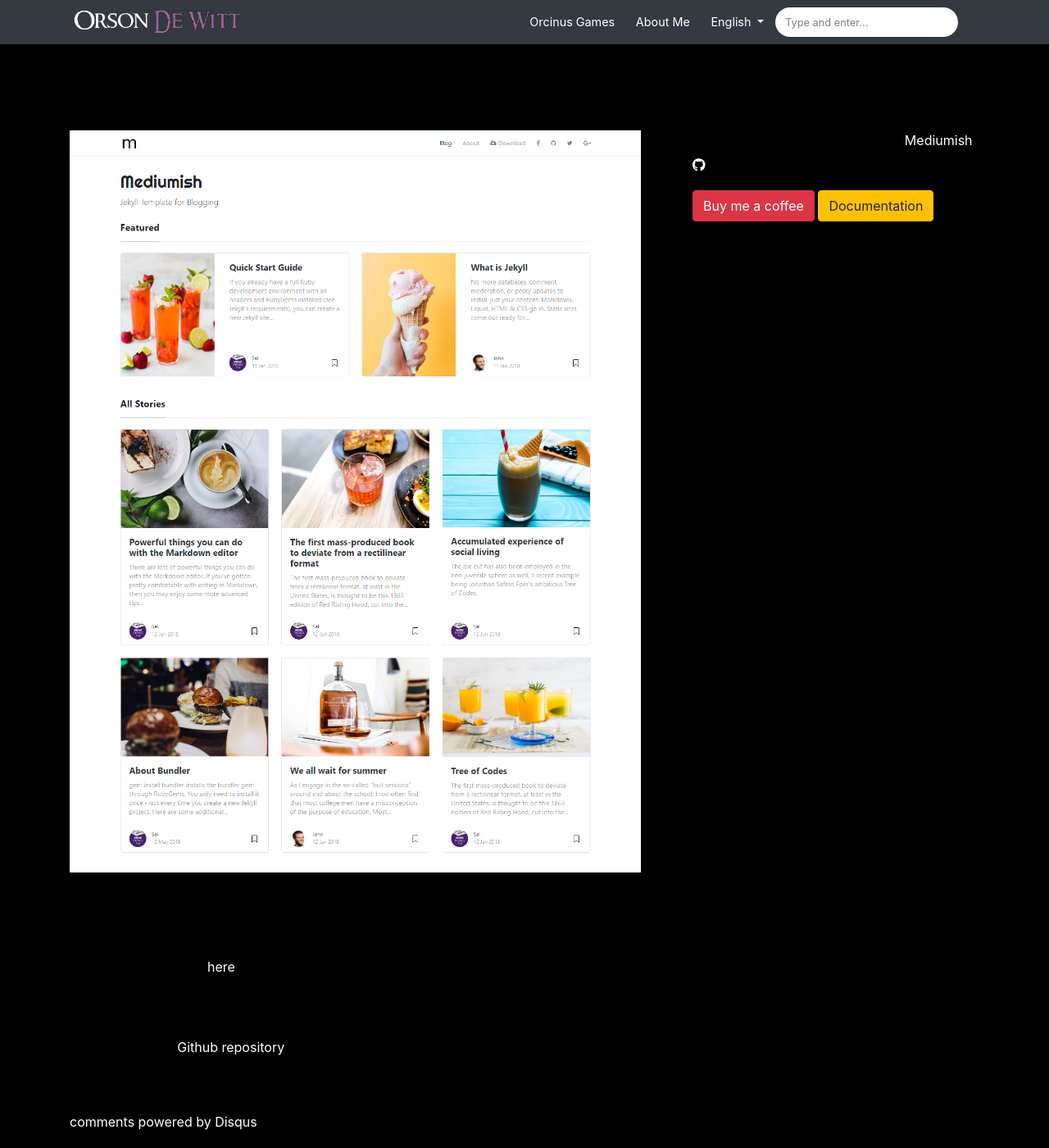
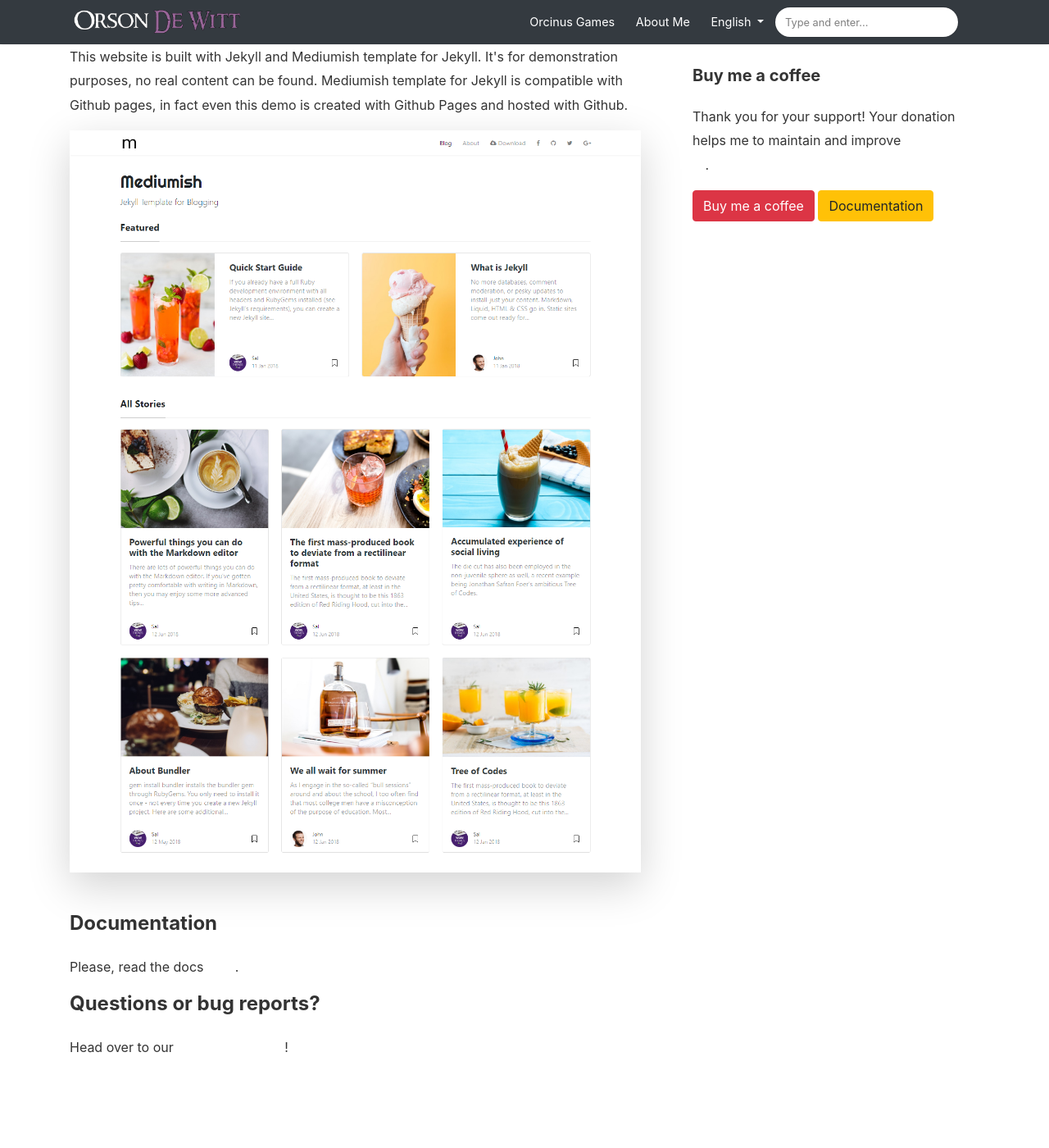
Before and after one commit to OrsonDWitt/OrsonBooks.github.io, a Jekyll site: the page built from _pages/about.md, in a window 1280 px wide and 1400 px high. Shown: the whole window at 82% size. Built offline with Jekyll 4.4.1, drawn with Linux system fonts in a browser that asks for light colours; nearby versions of some CDN libraries; comment, search, counter and statistics services are not loaded.

Commit message:
Update main.scss

```diff
--- a/assets/css/main.scss
+++ b/assets/css/main.scss
@@ -13,9 +13,6 @@
 	"syntax",
     "starsnonscss"
 ;
-
-body {
-	background-color: #000000;}
 
 .navbar-brand {
 	padding-top: 0;
```
